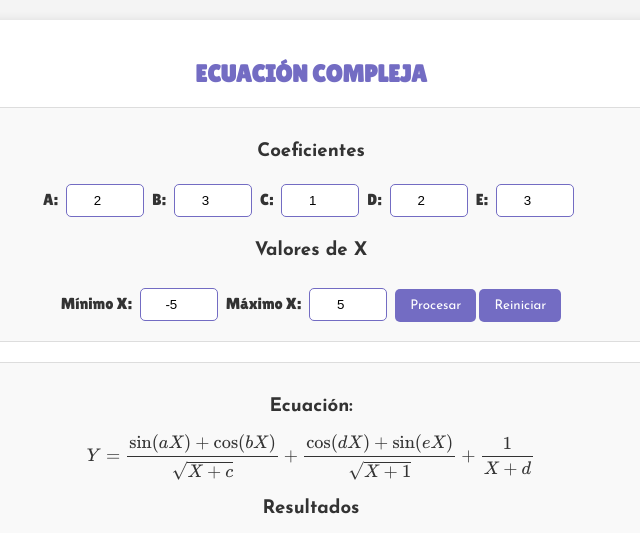
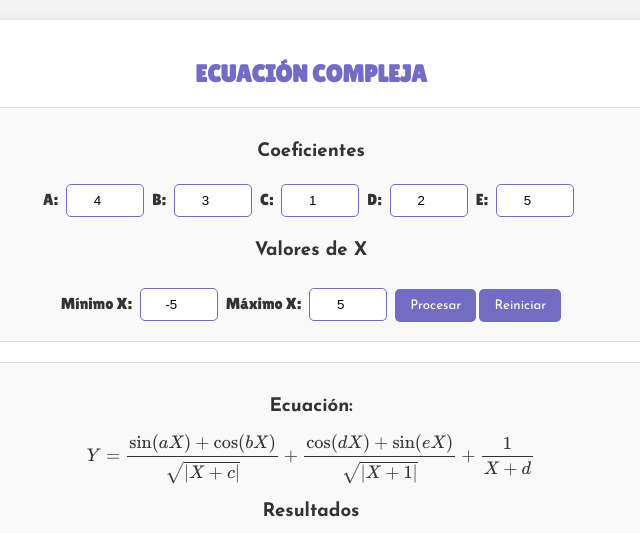
Before and after one commit to SharayO/Corte1-ProgramacionWeb, a plain HTML site: page index.html in a window 1280 px wide. Shown: the top 533 px of the page, 329-969 px from the left. Drawn offline with nearby package versions, Linux system fonts and the light colour scheme; some packages are replaced by stand-ins of ours.

Commit message:
Update index.html

```diff
--- a/index.html
+++ b/index.html
@@ -14,11 +14,11 @@
         <h2>ECUACIÓN COMPLEJA</h2>
         <div class="inputs">
             <h3>Coeficientes</h3>
-            <label>A: <input type="number" id="coefA" value="2"></label>
+            <label>A: <input type="number" id="coefA" value="4"></label>
             <label>B: <input type="number" id="coefB" value="3"></label>
             <label>C: <input type="number" id="coefC" value="1"></label>
             <label>D: <input type="number" id="coefD" value="2"></label>
-            <label>E: <input type="number" id="coefE" value="3"></label>
+            <label>E: <input type="number" id="coefE" value="5"></label>
             <h3>Valores de X</h3>
             <label>Mínimo X: <input type="number" id="xMin" value="-5"></label>
             <label>Máximo X: <input type="number" id="xMax" value="5"></label>
@@ -27,7 +27,7 @@
         </div>
         <div class="resultados">
             <h3>Ecuación:</h3>
-            <p id="equacion">\[ Y = \frac{\sin(aX) + \cos(bX)}{\sqrt{X+c}} + \frac{\cos(dX) + \sin(eX)}{\sqrt{X+1}} + \frac{1}{X+d} \]</p>
+            <p id="equacion">\[ Y = \frac{\sin(aX) + \cos(bX)}{\sqrt{|X+c|}} + \frac{\cos(dX) + \sin(eX)}{\sqrt{|X+1|}} + \frac{1}{X+d} \]</p>
             <h3>Resultados</h3>
             <p>Valor Y Mínimo: <span id="yMin">-</span></p>
             <p>Valor Y Máximo: <span id="yMax">-</span></p>
```
